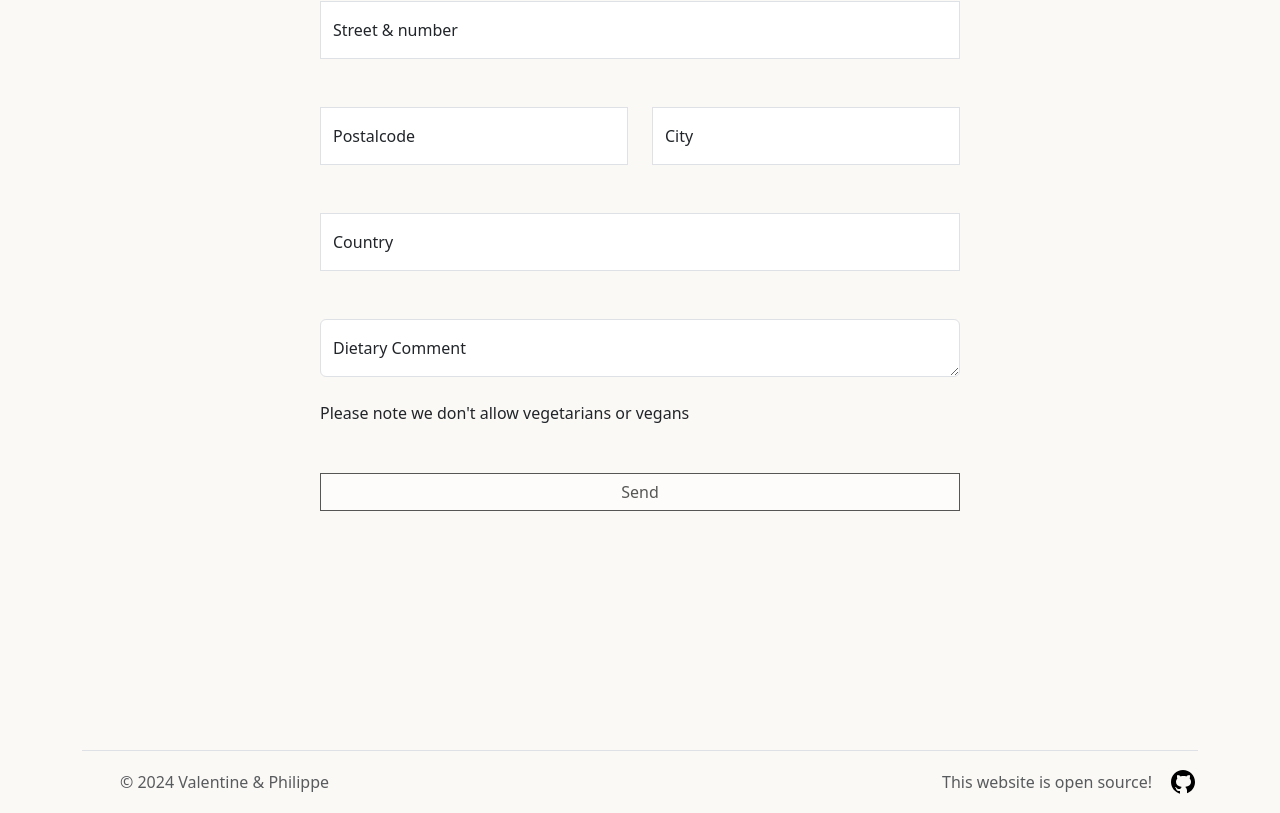
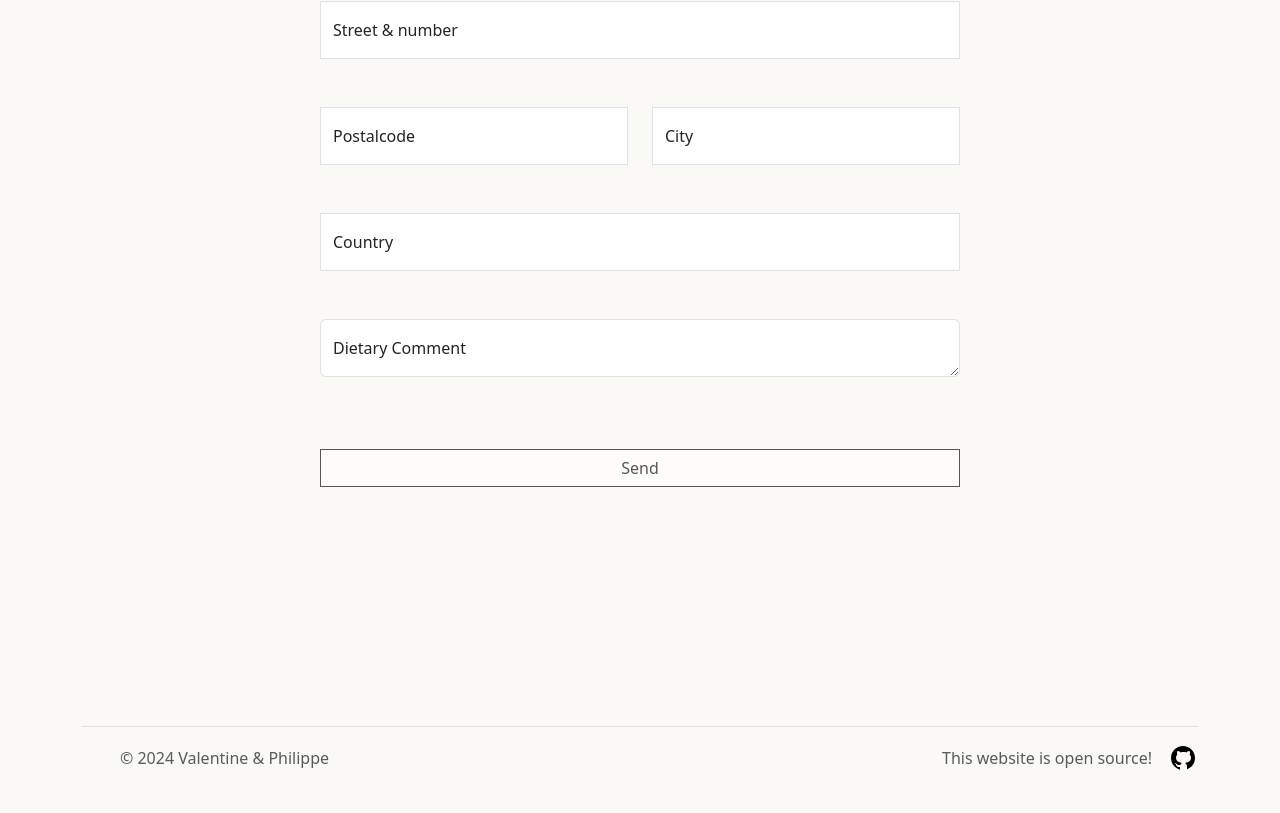
Before and after one commit to ThibaultLesuisse/ValentinePhilippe, an Angular app in the folder front/: page /rsvp in a window 1280 px wide. Shown: the part 804-1617 px from the top of the page. After the commit the page ends 1593 px from the top, so only its background shows below. Built offline with nearby package versions, Linux system fonts and the light colour scheme.

Commit message:
remove dietary comment

```diff
--- a/front/src/app/components/form/form/form.component.html
+++ b/front/src/app/components/form/form/form.component.html
@@ -75,9 +75,6 @@
         placeholder="Dietary Comments"></textarea>
       <label for="dietaryComments">Dietary Comment</label>
     </div>
-
-
-    <span class="mt-5">Please note we don't allow vegetarians or vegans</span>
     <button type="submit" class="btn btn-primary mt-5" [disabled]="!rsvpForm.valid">Send</button>
   </form>
 </div>
```
